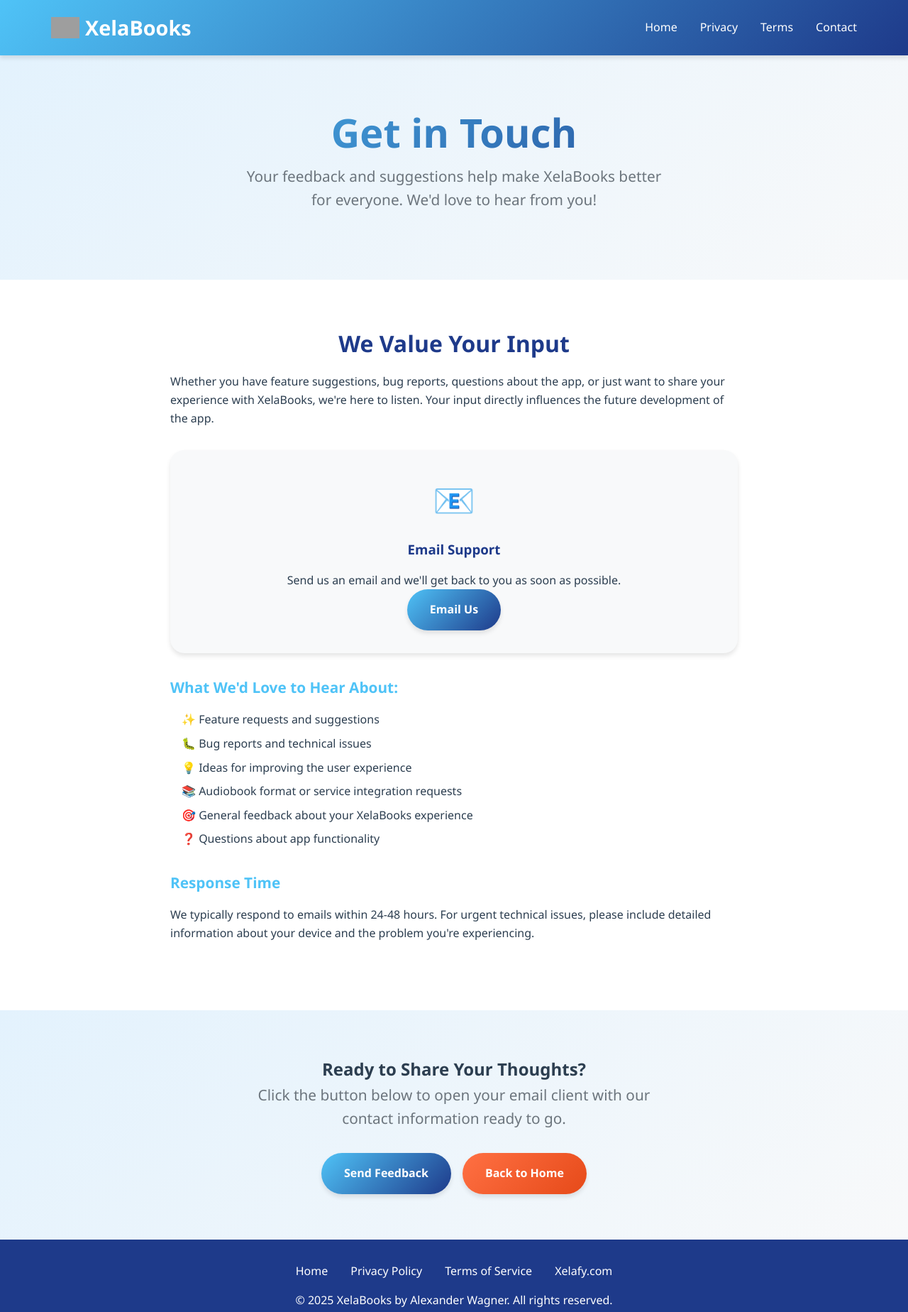
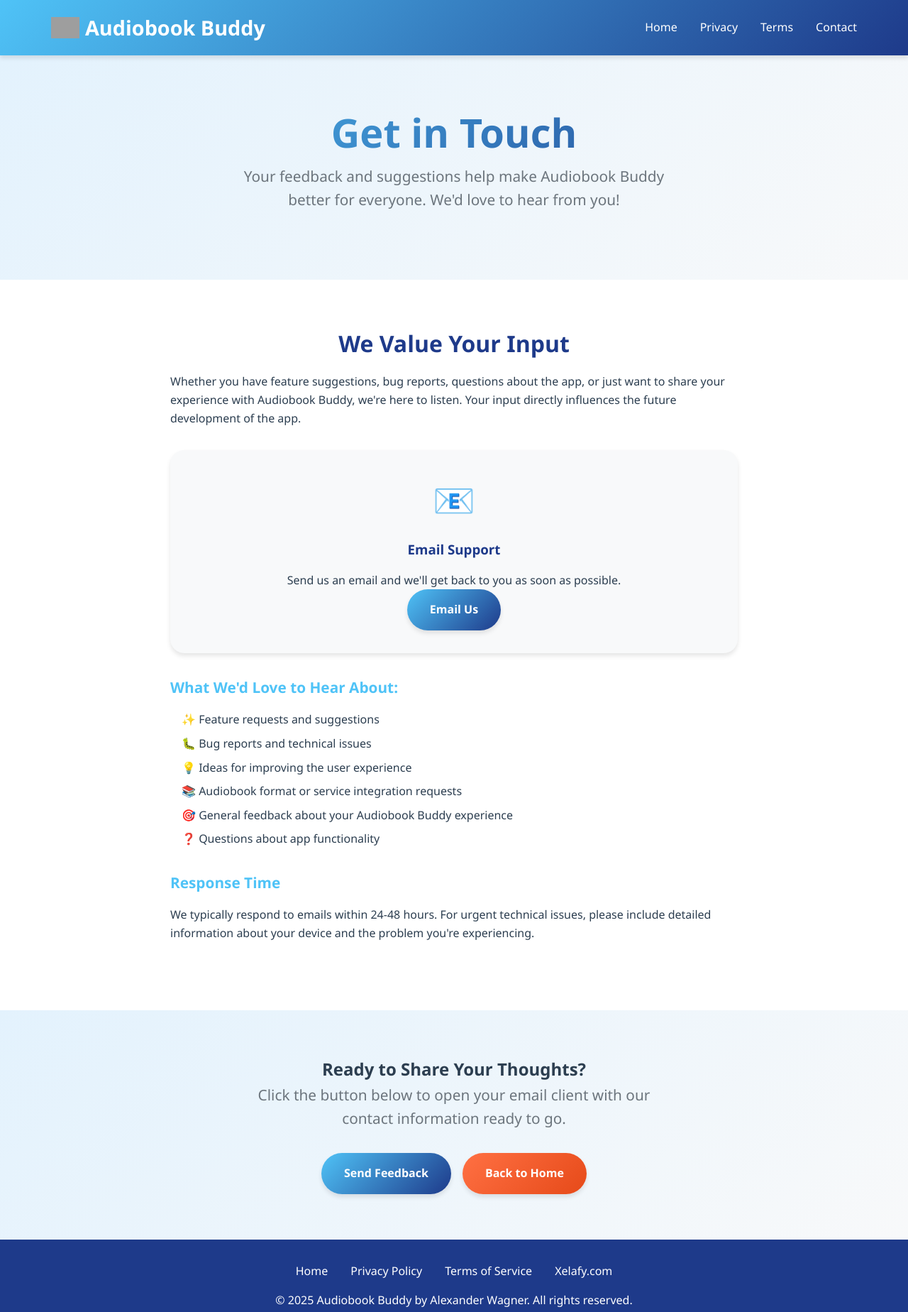
Before and after one commit to AlexSWagner/xelabooks-website, a plain HTML site: page contact.html in a window 1280 px wide. Shown: the whole page at 71% size. Drawn offline with Linux system fonts and the light colour scheme; grey boxes are pictures that could not be loaded.

Commit message:
name change

```diff
--- a/contact.html
+++ b/contact.html
@@ -3,10 +3,10 @@
 <head>
     <meta charset="UTF-8">
     <meta name="viewport" content="width=device-width, initial-scale=1.0">
-    <meta name="description" content="Contact XelaBooks - Share your feedback, suggestions, and get support for the ultimate audiobook companion app.">
-    <meta name="keywords" content="contact, feedback, support, XelaBooks, suggestions">
+    <meta name="description" content="Contact Audiobook Buddy - Share your feedback, suggestions, and get support for the ultimate audiobook companion app.">
+    <meta name="keywords" content="contact, feedback, support, Audiobook Buddy, suggestions">
     <meta name="author" content="Alexander Wagner">
-    <title>Contact - XelaBooks</title>
+    <title>Contact - Audiobook Buddy</title>
     <link rel="stylesheet" href="styles.css">
     <link rel="canonical" href="https://xelafy.com/contact.html">
 </head>
@@ -14,8 +14,8 @@
     <header>
         <nav>
             <div class="logo">
-                <img src="app_logo.PNG" alt="XelaBooks Logo" class="nav-logo">
-                XelaBooks
+                <img src="app_logo.PNG" alt="Audiobook Buddy Logo" class="nav-logo">
+                Audiobook Buddy
             </div>
             <ul class="nav-links">
                 <li><a href="index.html">Home</a></li>
@@ -30,7 +30,7 @@
         <section class="hero">
             <div class="container">
                 <h1>Get in Touch</h1>
-                <p>Your feedback and suggestions help make XelaBooks better for everyone. We'd love to hear from you!</p>
+                <p>Your feedback and suggestions help make Audiobook Buddy better for everyone. We'd love to hear from you!</p>
             </div>
         </section>
 
@@ -39,14 +39,14 @@
                 <div class="contact-content">
                     <div class="contact-info">
                         <h2>We Value Your Input</h2>
-                        <p>Whether you have feature suggestions, bug reports, questions about the app, or just want to share your experience with XelaBooks, we're here to listen. Your input directly influences the future development of the app.</p>
+                        <p>Whether you have feature suggestions, bug reports, questions about the app, or just want to share your experience with Audiobook Buddy, we're here to listen. Your input directly influences the future development of the app.</p>
 
                         <div class="contact-methods">
                             <div class="contact-method">
                                 <div class="contact-icon">📧</div>
                                 <h3>Email Support</h3>
                                 <p>Send us an email and we'll get back to you as soon as possible.</p>
-                                <a href="mailto:alex@xelafy.com?subject=XelaBooks Feedback" class="btn btn-primary">Email Us</a>
+                                <a href="mailto:alex@xelafy.com?subject=Audiobook Buddy Feedback" class="btn btn-primary">Email Us</a>
                             </div>
                         </div>
 
@@ -57,7 +57,7 @@
                                 <li>🐛 Bug reports and technical issues</li>
                                 <li>💡 Ideas for improving the user experience</li>
                                 <li>📚 Audiobook format or service integration requests</li>
-                                <li>🎯 General feedback about your XelaBooks experience</li>
+                                <li>🎯 General feedback about your Audiobook Buddy experience</li>
                                 <li>❓ Questions about app functionality</li>
                             </ul>
                         </div>
@@ -76,7 +76,7 @@
                 <h2>Ready to Share Your Thoughts?</h2>
                 <p>Click the button below to open your email client with our contact information ready to go.</p>
                 <div class="cta-buttons">
-                    <a href="mailto:alex@xelafy.com?subject=XelaBooks Feedback&body=Hi Alex,%0D%0A%0D%0AI'm reaching out regarding XelaBooks..." class="btn btn-primary">Send Feedback</a>
+                    <a href="mailto:alex@xelafy.com?subject=Audiobook Buddy Feedback&body=Hi Alex,%0D%0A%0D%0AI'm reaching out regarding Audiobook Buddy..." class="btn btn-primary">Send Feedback</a>
                     <a href="index.html" class="btn btn-secondary">Back to Home</a>
                 </div>
             </div>
@@ -91,7 +91,7 @@
                 <a href="terms-of-service.html">Terms of Service</a>
                 <a href="https://xelafy.com">Xelafy.com</a>
             </div>
-            <p>&copy; 2025 XelaBooks by Alexander Wagner. All rights reserved.</p>
+            <p>&copy; 2025 Audiobook Buddy by Alexander Wagner. All rights reserved.</p>
         </div>
     </footer>
 </body>
--- a/styles.css
+++ b/styles.css
@@ -1,4 +1,4 @@
-/* XelaBooks Website Styles */
+/* Audiobook Buddy Website Styles */
 :root {
     --primary-blue: #4fc3f7;
     --secondary-orange: #ff7043;
```
Also changed, not shown: index.html (+8 -8 lines), privacy-policy.html (+8 -8 lines), terms-of-service.html (+8 -8 lines), 5 other files.
